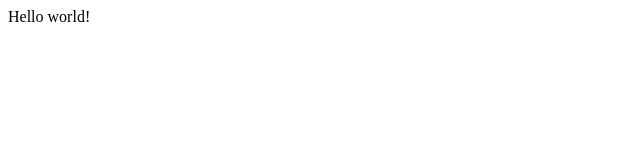
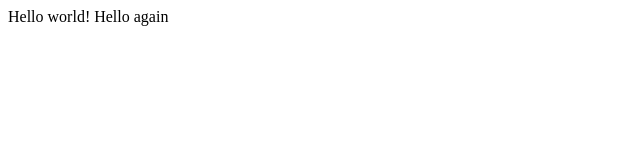
Before and after one commit to UsmanRizan/Lecture0, a plain HTML site: page hello.html in a window 1280 px wide. Shown: the full height of the page, 0-640 px from the left. Drawn offline with Linux system fonts and the light colour scheme.

Commit message:
Update hello.html

```diff
--- a/hello.html
+++ b/hello.html
@@ -4,6 +4,6 @@
     <title>MY WEB</title>
   </head>
   <body>
-    Hello world!
+    Hello world! Hello again
   </body>
 </html>
```
